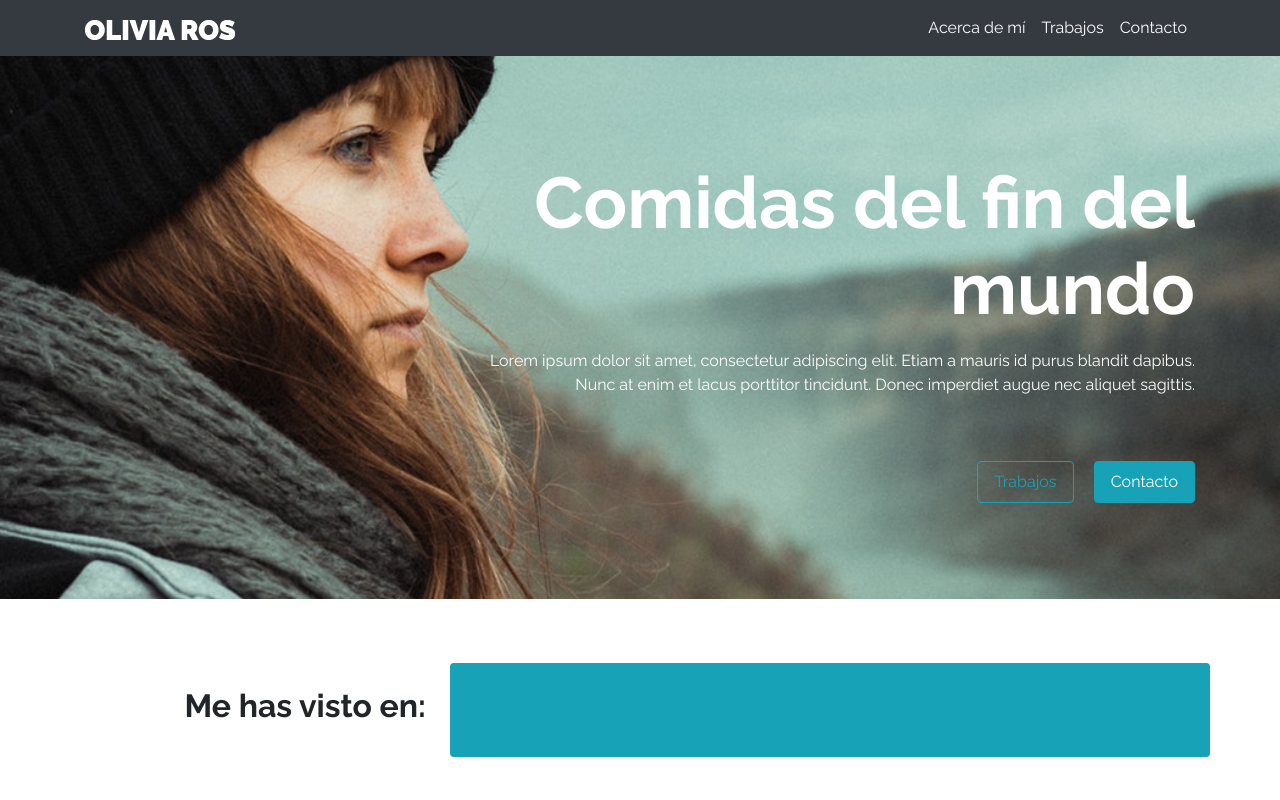
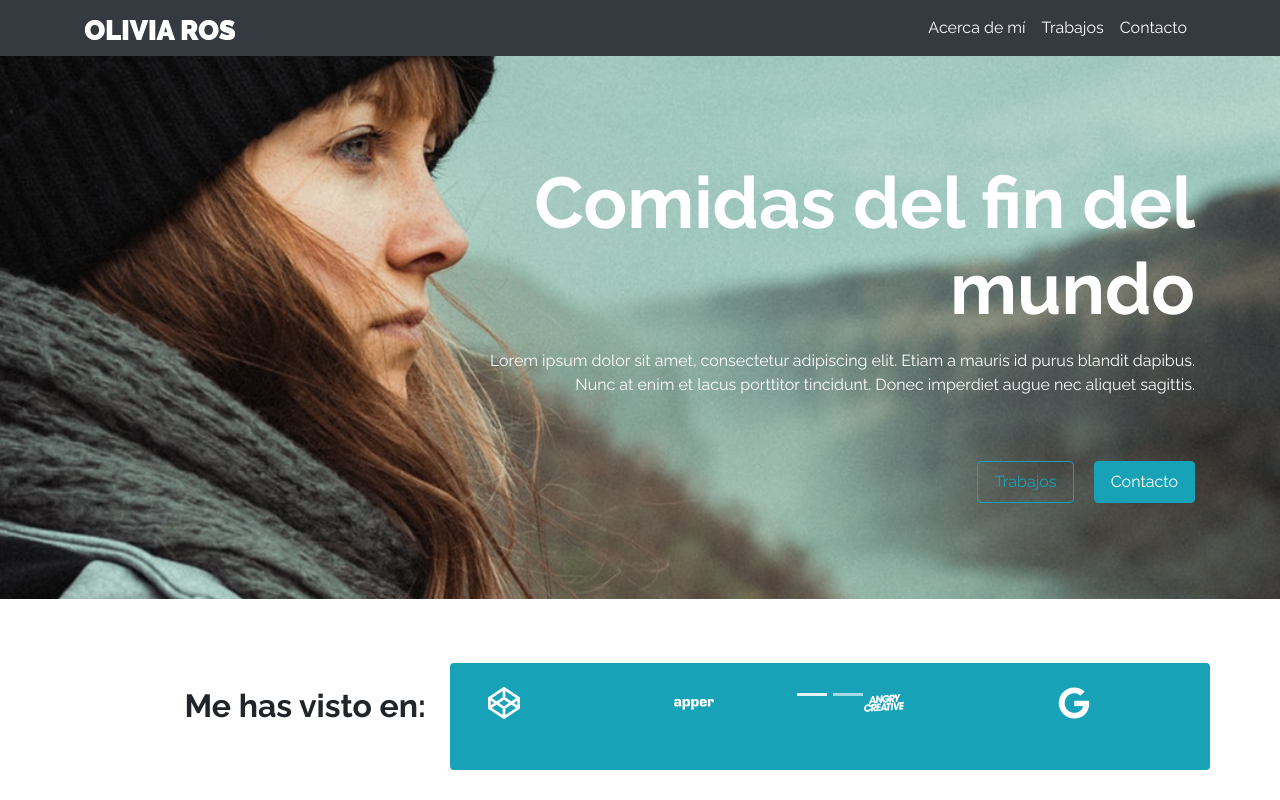
Before and after one commit to PauVera/olivia-ros, a plain HTML site: page index.html in a window 1280 px wide. Shown: the top 800 px of the page. Drawn offline with nearby package versions, Linux system fonts and the light colour scheme.

Commit message:
inserción de carrusel de íconos

```diff
--- a/index.html
+++ b/index.html
@@ -72,8 +72,10 @@
                     <p class="my-3">Lorem ipsum dolor sit amet, consectetur adipiscing elit. Etiam a mauris id purus
                         blandit dapibus. Nunc at enim et lacus porttitor tincidunt. Donec imperdiet augue nec aliquet
                         sagittis.</p>
-                    <a href="#trabajos" class="btn btn-outline-info mr-3 mt-5 py-2 px-3" data-toggle="tooltip" data-title="Mis trabajos">Trabajos</a>
-                    <a href="#contacto" class="btn btn-info mt-5 py-2 px-3" data-toggle="tooltip" data-title="Contáctame">Contacto</a>
+                    <a href="#trabajos" class="btn btn-outline-info mr-3 mt-5 py-2 px-3" data-toggle="tooltip"
+                        data-title="Mis trabajos">Trabajos</a>
+                    <a href="#contacto" class="btn btn-info mt-5 py-2 px-3" data-toggle="tooltip"
+                        data-title="Contáctame">Contacto</a>
                 </div>
             </div>
         </div>
@@ -87,7 +89,46 @@
                 <h2 class="font-weight-bold">Me has visto en:</h2>
             </div>
             <div class="col-8 bg-info text-white rounded pt-4 pb-5">
-
+                <div id="blogCarousel" class="carousel slide" data-ride="carousel">
+                    <ol class="carousel-indicators">
+                        <li data-target="#blogCarousel" data-slide-to="0" class="active"></li>
+                        <li data-target="#blogCarousel" data-slide-to="1"></li>
+                    </ol>
+                    <div class="carousel-inner">
+                        <div class="carousel-item active text-center">
+                            <div class="row">
+                                <div class="col-3">
+                                    <i class="fab fa-codepen fa-2x"></i>
+                                </div>
+                                <div class="col-3">
+                                    <i class="fab fa-apper fa-2x"></i>
+                                </div>
+                                <div class="col-3">
+                                    <i class="fab fa-angrycreative fa-2x"></i>
+                                </div>
+                                <div class="col-3">
+                                    <i class="fab fa-google fa-2x"></i>
+                                </div>
+                            </div>
+                        </div>
+                        <div class="carousel-item text-center">
+                            <div class="row">
+                                <div class="col-3">
+                                    <i class="fab fa-500px fa-2x"></i>
+                                </div>
+                                <div class="col-3">
+                                    <i class="fab fa-apple fa-2x"></i>
+                                </div>
+                                <div class="col-3">
+                                    <i class="fab fa-aviato fa-2x"></i>
+                                </div>
+                                <div class="col-3">
+                                    <i class="fab fa-d-and-d fa-2x"></i>
+                                </div>
+                            </div>
+                        </div>
+                    </div>
+                </div>
             </div>
         </div>
     </div>
@@ -141,7 +182,8 @@
                     <h5 class="card-title font-weight-bold">Papas del fin del mundo</h5>
                     <p class="card-text my-4">Lorem ipsum dolor sit amet, consectetur adipiscing elit. Etiam a mauris id
                         purus blandit dapibus.</p>
-                        <button type="button" class="btn btn-outline-info my-2" data-toggle="modal" data-target="#papas">Ver más</button>
+                    <button type="button" class="btn btn-outline-info my-2" data-toggle="modal" data-target="#papas">Ver
+                        más</button>
                 </div>
             </div>
             <div class="card">
@@ -150,7 +192,8 @@
                     <h5 class="card-title font-weight-bold">Salmones de Alaska</h5>
                     <p class="card-text my-4">Lorem ipsum dolor sit amet, consectetur adipiscing elit. Etiam a mauris id
                         purus blandit dapibus.</p>
-                    <button type="button" class="btn btn-outline-info my-2" data-toggle="modal" data-target="#salmon">Ver más</button>
+                    <button type="button" class="btn btn-outline-info my-2" data-toggle="modal"
+                        data-target="#salmon">Ver más</button>
                 </div>
             </div>
         </div>
@@ -170,7 +213,11 @@
                 </div>
                 <div class="modal-body">
                     <img src="assets/img/card-1.jpg" alt="Asado" class=" img-fluid my-3">
-                    <p>Lorem ipsum dolor sit amet consectetur adipisicing elit. Delectus est vel odit fuga animi facere veniam voluptatem? Vitae doloremque incidunt quis modi veniam est obcaecati doloribus aliquid quia vero blanditiis perspiciatis, rem et, sit nulla deserunt accusamus. Incidunt maiores, repellat repellendus natus, perspiciatis est dolor sint consectetur omnis consequatur aliquam.</p>
+                    <p>Lorem ipsum dolor sit amet consectetur adipisicing elit. Delectus est vel odit fuga animi facere
+                        veniam voluptatem? Vitae doloremque incidunt quis modi veniam est obcaecati doloribus aliquid
+                        quia vero blanditiis perspiciatis, rem et, sit nulla deserunt accusamus. Incidunt maiores,
+                        repellat repellendus natus, perspiciatis est dolor sint consectetur omnis consequatur aliquam.
+                    </p>
                 </div>
                 <div class="modal-footer">
                     <button type="button" class="btn btn-info" data-dismiss="modal">Cerrar</button>
@@ -191,7 +238,11 @@
                 </div>
                 <div class="modal-body">
                     <img src="assets/img/card-2.jpg" alt="Papas" class="img-fluid my-3">
-                    <p>Lorem ipsum dolor sit amet consectetur adipisicing elit. Delectus est vel odit fuga animi facere veniam voluptatem? Vitae doloremque incidunt quis modi veniam est obcaecati doloribus aliquid quia vero blanditiis perspiciatis, rem et, sit nulla deserunt accusamus. Incidunt maiores, repellat repellendus natus, perspiciatis est dolor sint consectetur omnis consequatur aliquam.</p>
+                    <p>Lorem ipsum dolor sit amet consectetur adipisicing elit. Delectus est vel odit fuga animi facere
+                        veniam voluptatem? Vitae doloremque incidunt quis modi veniam est obcaecati doloribus aliquid
+                        quia vero blanditiis perspiciatis, rem et, sit nulla deserunt accusamus. Incidunt maiores,
+                        repellat repellendus natus, perspiciatis est dolor sint consectetur omnis consequatur aliquam.
+                    </p>
                 </div>
                 <div class="modal-footer">
                     <button type="button" class="btn btn-info" data-dismiss="modal">Cerrar</button>
@@ -212,7 +263,11 @@
                 </div>
                 <div class="modal-body">
                     <img src="assets/img/card-3.jpg" alt="Salmón" class="img-fluid my-3">
-                    <p>Lorem ipsum dolor sit amet consectetur adipisicing elit. Delectus est vel odit fuga animi facere veniam voluptatem? Vitae doloremque incidunt quis modi veniam est obcaecati doloribus aliquid quia vero blanditiis perspiciatis, rem et, sit nulla deserunt accusamus. Incidunt maiores, repellat repellendus natus, perspiciatis est dolor sint consectetur omnis consequatur aliquam.</p>
+                    <p>Lorem ipsum dolor sit amet consectetur adipisicing elit. Delectus est vel odit fuga animi facere
+                        veniam voluptatem? Vitae doloremque incidunt quis modi veniam est obcaecati doloribus aliquid
+                        quia vero blanditiis perspiciatis, rem et, sit nulla deserunt accusamus. Incidunt maiores,
+                        repellat repellendus natus, perspiciatis est dolor sint consectetur omnis consequatur aliquam.
+                    </p>
                 </div>
                 <div class="modal-footer">
                     <button type="button" class="btn btn-info" data-dismiss="modal">Cerrar</button>
@@ -263,7 +318,8 @@
     <!--Inicio Scripts-->
 
     <!--jQuery 3.5.1 minified no-slim-->
-    <script src="https://code.jquery.com/jquery-3.5.1.min.js" integrity="sha256-9/aliU8dGd2tb6OSsuzixeV4y/faTqgFtohetphbbj0=" crossorigin="anonymous"></script>
+    <script src="https://code.jquery.com/jquery-3.5.1.min.js"
+        integrity="sha256-9/aliU8dGd2tb6OSsuzixeV4y/faTqgFtohetphbbj0=" crossorigin="anonymous"></script>
 
     <!--Popper JS 1.16.1-->
     <script src="https://cdn.jsdelivr.net/npm/popper.js@1.16.1/dist/umd/popper.min.js"
```
